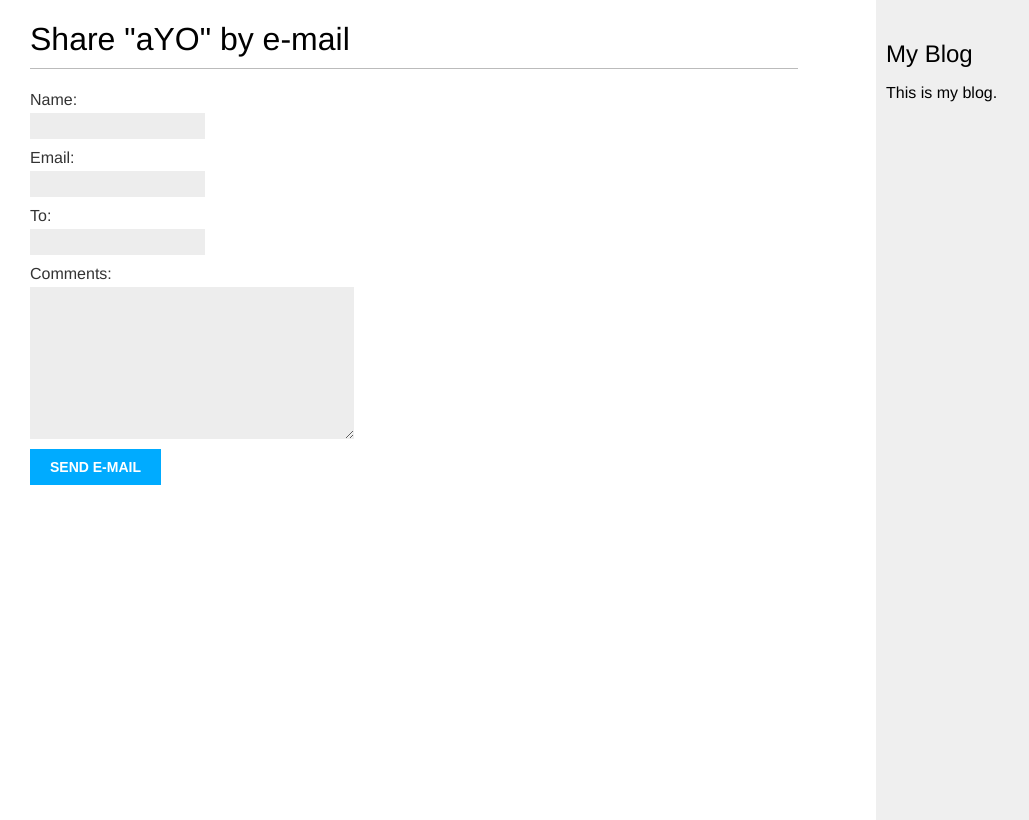
After one commit to YieGin/Django, a Django app: page /blog/5/share/ in a window 1280 px wide. The commit adds this page. Shown: the whole page, without its empty margins (0-1029 px from the left). Run offline with Django 4.2, Linux system fonts and the light colour scheme; data comes from the database, SQL or seed files in the repository.

Commit message:
Using Django Forms To Share Posts Via Email

```diff
--- /dev/null
+++ b/Module01/mysite/blog/form.py
@@ -0,0 +1,7 @@
+from django import forms
+
+class EmailPostForm(forms.Form):
+    name = forms.CharField(max_length=25)
+    email = forms.EmailField()
+    to = forms.EmailField()
+    comments = forms.CharField(required=False, widget=forms.Textarea)
--- a/Module01/mysite/blog/models.py
+++ b/Module01/mysite/blog/models.py
@@ -27,6 +27,7 @@ class Post(models.Model):
 
     def __str__(self):
         return self.title
+
     def get_absolute_url(self):
         return reverse("blog:post_detail", args=[
             self.publish.year,
--- a/Module01/mysite/blog/templates/blog/post/detail.html
+++ b/Module01/mysite/blog/templates/blog/post/detail.html
@@ -8,4 +8,6 @@
         Published: {{post.publish}} by {{ post.author }}
     </p>
     {{ post.body | linebreaks }}
+    <a href="{% url "blog:post_share" post.id %}">Share this post</a>
+
 {% endblock  %}
--- /dev/null
+++ b/Module01/mysite/blog/templates/blog/post/share.html
@@ -0,0 +1,17 @@
+{% extends "blog/base.html" %}
+{% block title %}Share a Post{% endblock  %}
+{% block content %}
+    {% if sent %}
+        <h1>E-mail successfully sent</h1>
+        <p>
+            "{{post.title}}" was successfully sent to {{form.cleaned_data.to}}
+        </p>
+    {% else %}
+        <h1>Share "{{ post.title }}" by e-mail</h1>
+        <form method="post">
+            {{ form.as_p }}
+            {% csrf_token %}
+            <input type="submit" value="Send e-mail">
+        </form>
+    {% endif %}
+{% endblock  %}
--- a/Module01/mysite/blog/urls.py
+++ b/Module01/mysite/blog/urls.py
@@ -6,4 +6,5 @@ app_name = 'blog'
 urlpatterns = [
     path('', views.PostListView.as_view(), name='post_list'),
     path('<int:year>/<int:month>/<int:day>/<slug:post>/', views.post_detail, name='post_detail'),
+    path('<int:post_id>/share/', views.post_share, name='post_share'),
 ]
--- a/Module01/mysite/blog/views.py
+++ b/Module01/mysite/blog/views.py
@@ -3,6 +3,9 @@ from .models import Post
 from django.http import Http404
 from django.core.paginator import Paginator, EmptyPage, PageNotAnInteger
 from django.views.generic import ListView
+from .form import EmailPostForm
+from django.core.mail import send_mail
+
 
 # def post_list(request):
 #     post_list = Post.objects.all()
@@ -31,3 +34,29 @@ def post_detail(request, year, month, day, post):
                              publish__day=day,
                              )
     return render(request, 'blog/post/detail.html', {'post': post})
+
+
+def post_share(request, post_id):
+    # Retrieve the post by ID or return 404 if not found
+    post = get_object_or_404(Post, id=post_id, status=Post.Status.PUBLISHED)
+
+    # Initialize 'sent' flag
+    sent = False
+
+    # Create a new form instance for GET requests
+    if request.method == 'GET':
+        form = EmailPostForm()
+
+    # Process form data if request method is POST
+    if request.method == 'POST':
+        form = EmailPostForm(request.POST)
+        if form.is_valid():
+            cd = form.cleaned_data
+            post_url = request.build_absolute_uri(post.get_absolute_url())
+            subject = f"{cd['name']} recommends you read {post.title}"
+            message = f"Read {post.title} at {post_url}\n{cd['name']}'s comments: {cd['comments']}"
+            send_mail(subject, message, 'pumasami7@gmail.com', [cd['to']])
+            sent = True
+
+    # Render response with form and post data
+    return render(request, 'blog/post/share.html', {'post': post, 'form': form, 'sent': sent})
```
Also changed, not shown: Module01/mysite/mysite/settings.py (+8 -0 lines).
